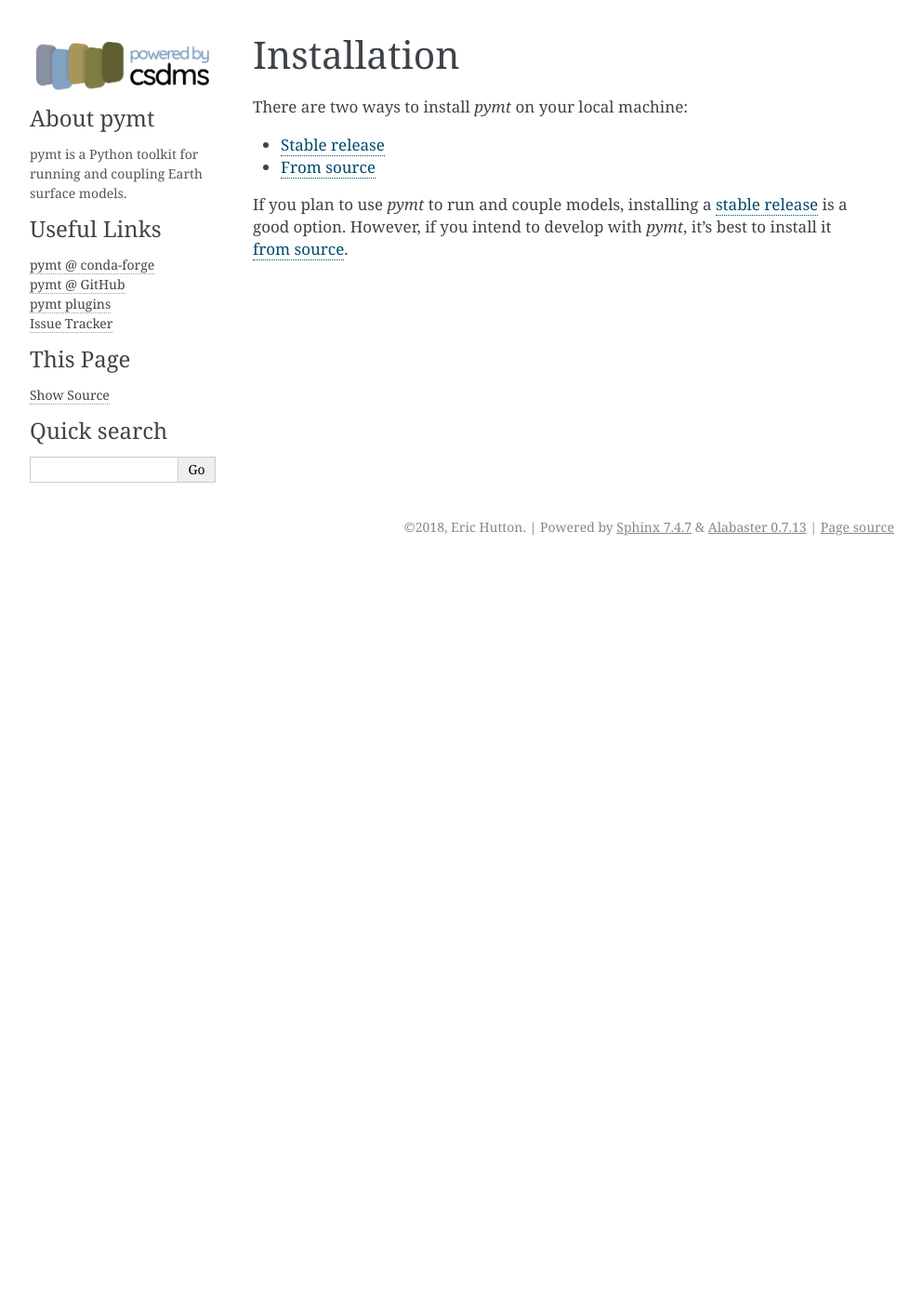
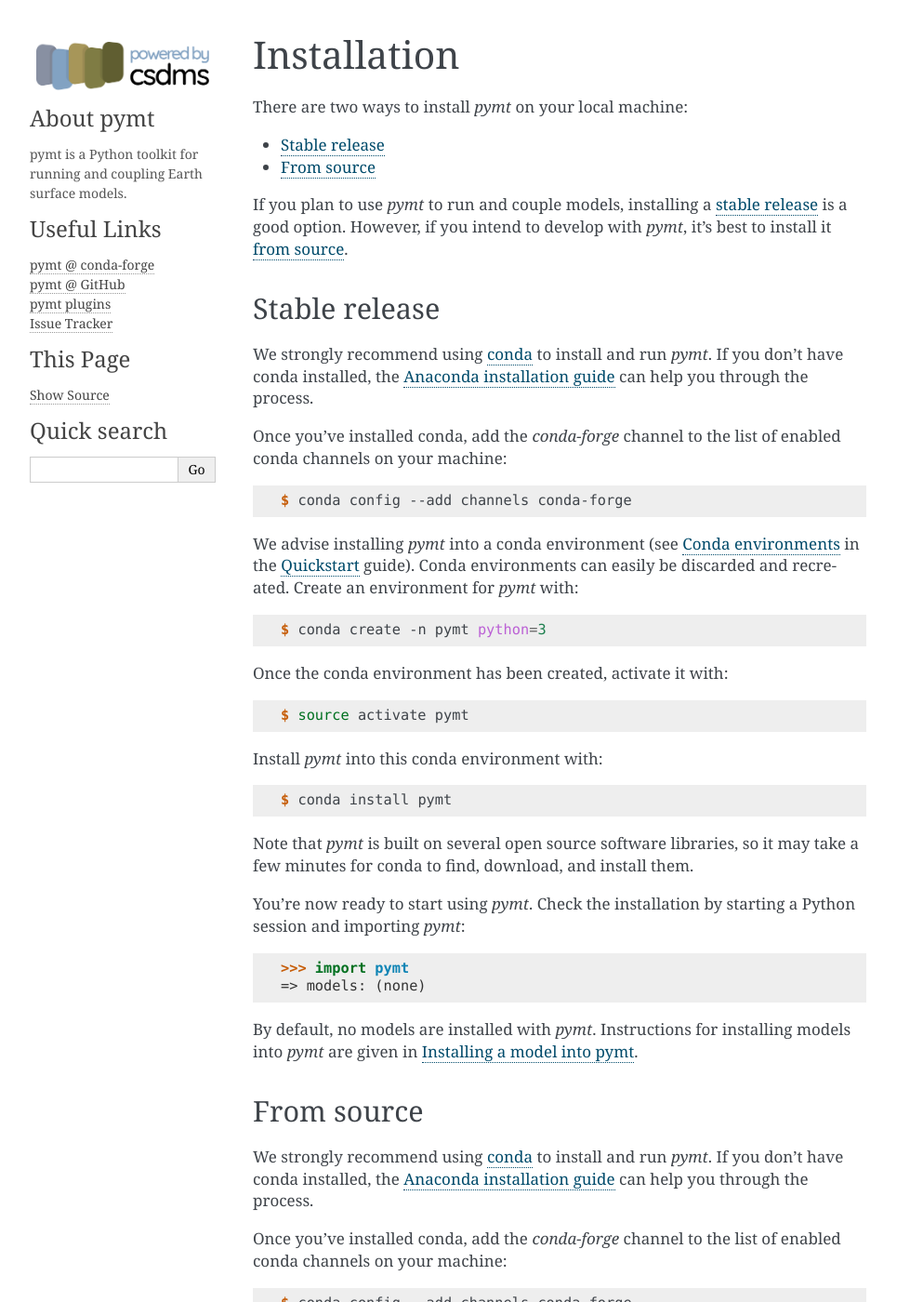
Before and after one commit to csdms/pymt, a Sphinx documentation site: the page built from docs/installation.rst, in a window 1280 px wide and 1400 px high. Shown: the whole window at 93% size, without its empty margins (148-1141 px from the left). Built offline with Sphinx 7.4.7, drawn with Linux system fonts in a browser that asks for light colours; pages that are not in the unit, such as notebooks, are missing from menus; some of the changed text lies outside the part shown.

Commit message:
Reintegrate install instructions into one page
I think I like it better as one page. Plus, the linked pages didn't
show up in the toc.

```diff
--- a/docs/installation-source.rst
+++ /dev/null
@@ -1,41 +0,0 @@
-.. highlight:: shell
-
-=========================
-Installation: From source
-=========================
-
-.. include:: installation-environment.rst
-
-The source code for *pymt* can be downloaded from the `Github repo`_.
-
-You can either clone the public repository:
-
-.. code-block:: console
-
-    $ git clone git://github.com/csdms/pymt
-
-Or download the `tarball`_:
-
-.. code-block:: console
-
-    $ curl -OL https://github.com/csdms/pymt/tarball/master
-
-Once you have a copy of the source,
-install the *pymt* dependencies into the conda environment
-you created above:
-
-.. code-block:: console
-
-    $ conda install --file=requirements.txt
-
-Then install *pymt* with:
-
-.. code-block:: console
-
-    $ python setup.py install
-
-.. include:: installation-check.rst
-
-
-.. _Github repo: https://github.com/csdms/pymt
-.. _tarball: https://github.com/csdms/pymt/tarball/master
--- a/docs/installation-stable.rst
+++ /dev/null
@@ -1,19 +0,0 @@
-.. highlight:: shell
-
-============================
-Installation: Stable release
-============================
-
-.. include:: installation-environment.rst
-
-Install *pymt* into this conda environment with:
-
-.. code-block:: console
-
-    $ conda install pymt
-
-Note that *pymt* is built on several open source software
-libraries, so it may take a few minutes for conda to find,
-download, and install them.
-
-.. include:: installation-check.rst
--- a/docs/installation.rst
+++ b/docs/installation.rst
@@ -6,12 +6,74 @@ Installation
 
 There are two ways to install *pymt* on your local machine:
 
-* :doc:`Stable release<installation-stable>`
-* :doc:`From source<installation-source>`
+* :ref:`stable-release`
+* :ref:`from-source`
 
 If you plan to use *pymt* to run and couple models,
-installing a :doc:`stable release<installation-stable>`
+installing a :ref:`stable release<stable-release>`
 is a good option.
 However, if you intend to develop with *pymt*,
 it's best to install it
-:doc:`from source<installation-source>`.
+:ref:`from source<from-source>`.
+
+
+.. _stable-release:
+
+Stable release
+--------------
+
+.. include:: installation-environment.rst
+
+Install *pymt* into this conda environment with:
+
+.. code-block:: console
+
+    $ conda install pymt
+
+Note that *pymt* is built on several open source software
+libraries, so it may take a few minutes for conda to find,
+download, and install them.
+
+.. include:: installation-check.rst
+
+
+.. _from-source:
+
+From source
+-----------
+
+.. include:: installation-environment.rst
+
+The source code for *pymt* can be downloaded from the `Github repo`_.
+
+You can either clone the public repository:
+
+.. code-block:: console
+
+    $ git clone git://github.com/csdms/pymt
+
+Or download the `tarball`_:
+
+.. code-block:: console
+
+    $ curl -OL https://github.com/csdms/pymt/tarball/master
+
+Once you have a copy of the source,
+install the *pymt* dependencies into the conda environment
+you created above:
+
+.. code-block:: console
+
+    $ conda install --file=requirements.txt
+
+Then install *pymt* with:
+
+.. code-block:: console
+
+    $ python setup.py install
+
+.. include:: installation-check.rst
+
+
+.. _Github repo: https://github.com/csdms/pymt
+.. _tarball: https://github.com/csdms/pymt/tarball/master
```
